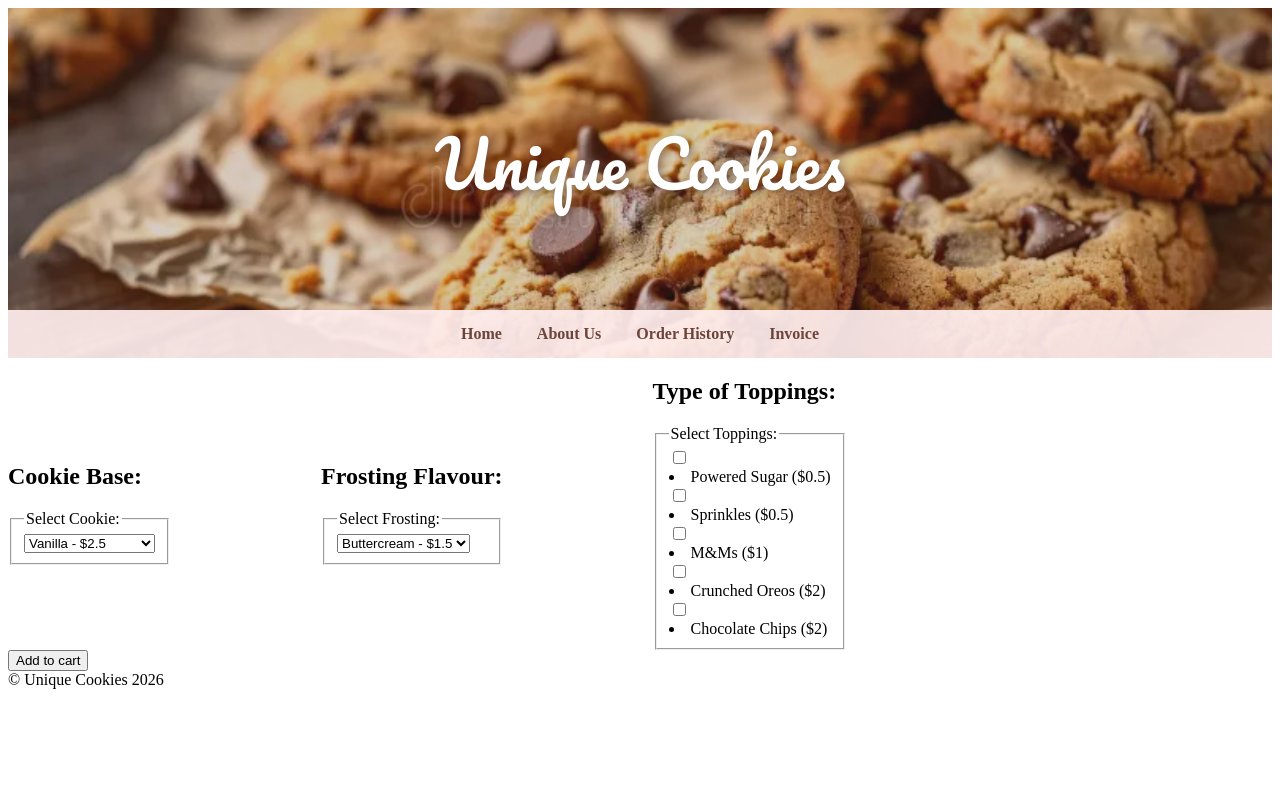
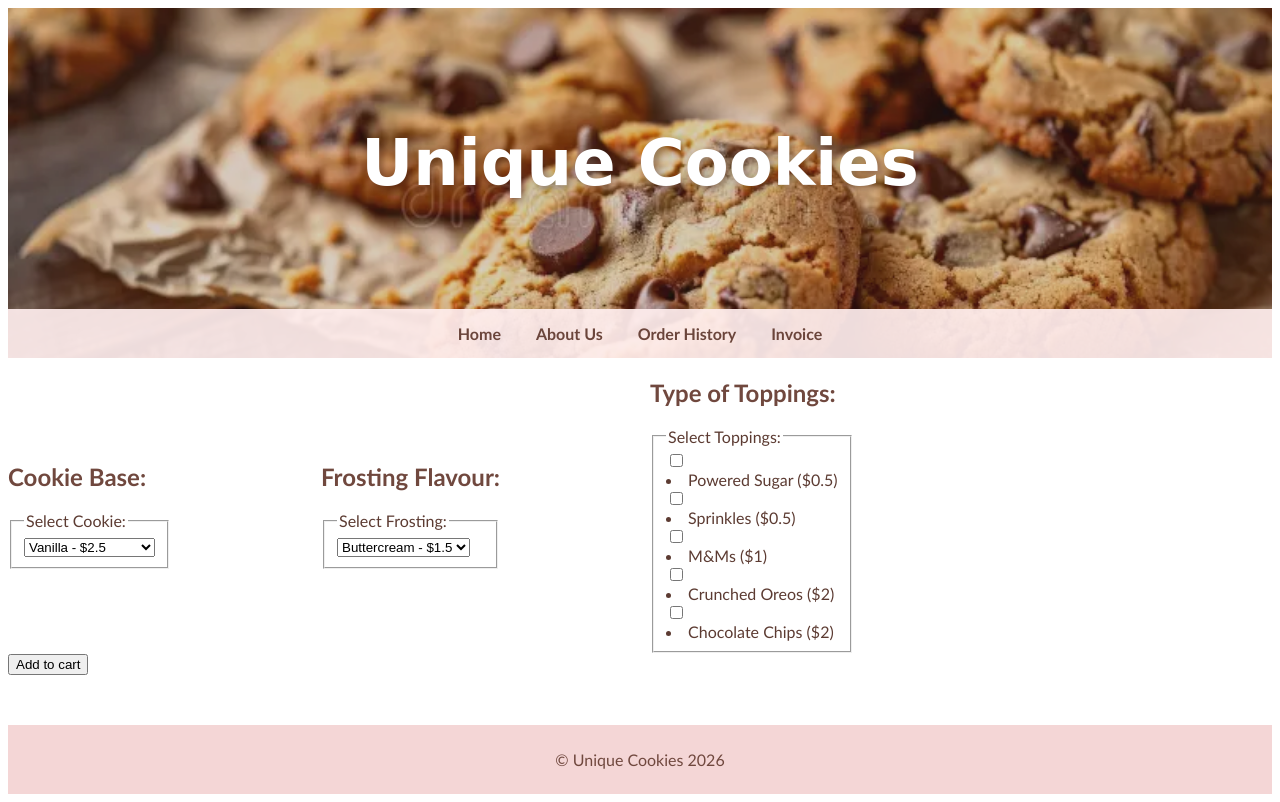
Before and after one commit to st26076/CSC---Small-Business-Internal, a Flask app: page / in a window 1280 px wide. Before the commit the page ends 689 px from the top, so only its background shows below. Run offline with Flask 3, Linux system fonts and the light colour scheme.

Commit message:
Changed the colors, sizes, and added custom fonts from Google Fonts to make the website look more personalized. Need to add more fonts.

```diff
--- a/static/css/text.css
+++ b/static/css/text.css
@@ -1,14 +1,55 @@
-@import url('https://fonts.googleapis.com/css2?family=Lobster&display=swap');
-@import url('https://fonts.googleapis.com/css2?family=PT+Sans:ital,wght@0,400;0,700;1,400;1,700&display=swap');
 
-h1 {
-    font-family: "Lobster", sans-serif;
-    font-weight: 400;
-    font-style: normal;
+body {
+    font-family: "Trebuchet MS", Arial, sans-serif;
+    color: #5c3b32;
 }
 
+/* Main headings */
+h1,
+h2,
+h3 {
+    color: #70483e;
+}
+
+/* Cute main title */
+.main-text {
+    font-family: cursive;
+}
+
+/* Section headings */
+h2 {
+    font-size: 1.5rem;
+}
+
+/* Normal text */
 p {
-    font-family: "PT Sans", sans-serif;
-    font-weight: 400;
-    font-style: normal;
+    line-height: 1.6;
 }
+
+/* Cart labels */
+.cart {
+    display: inline;
+    font-weight: bold;
+    color: #a96868;
+}
+
+/* Subtotal and total */
+.subtotal {
+    font-weight: bold;
+    color: #7a4e43;
+}
+
+h4 {
+    text-align: right;
+    font-size: 1.5rem;
+    color: #8d554a;
+}
+
+/* Footer */
+footer {
+    text-align: center;
+    padding: 25px;
+    margin-top: 50px;
+    background-color: #f4d6d6;
+    color: #70483e;
+}
```
